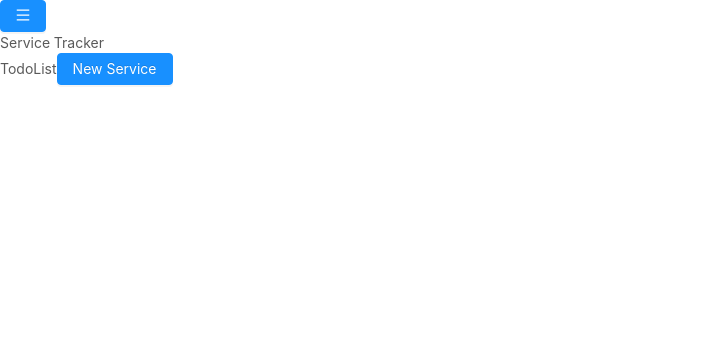
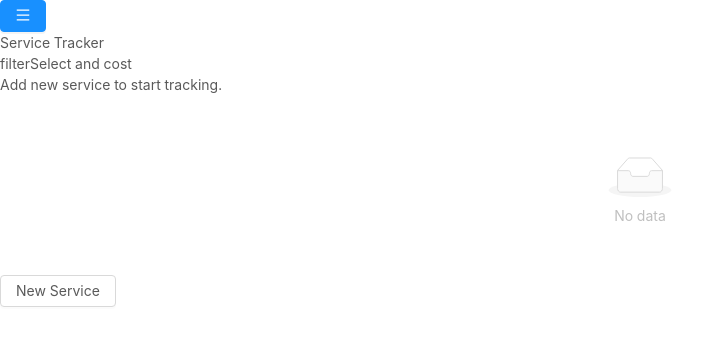
Before and after one commit to Tuna-Shih/maven-note, a Next.js app: page / in a window 1280 px wide. Shown: the top 346 px of the page, without its empty margins (0-728 px from the left). Built offline with nearby package versions, Linux system fonts and the light colour scheme.

Commit message:
(feat) ServiceList (#11)
* feat: ServiceList

* feat: use same component

* feat: initial value

* feat: remove  setFieldsValue and use initialvalue

* feat: improve

* feat: improve

* feat: pass props and split component

* refactor: improve

```diff
--- a/src/components/Home.js
+++ b/src/components/Home.js
@@ -2,6 +2,7 @@ import React from 'react';
 
 import Header from './Header';
 import Service from './Service';
+import ServiceList from './ServiceList';
 import { ServicesProvider } from './Services';
 import styles from './styles/Home.less';
 
@@ -11,7 +12,7 @@ const Home = () => (
     <div className={styles.root}>
       <Header />
       <div className={styles.header}>Service Tracker</div>
-      TodoList
+      <ServiceList />
       <Service />
     </div>
   </ServicesProvider>
--- a/src/components/Service.js
+++ b/src/components/Service.js
@@ -1,6 +1,7 @@
 import React, { useState } from 'react';
 import { Drawer, Form, Button, Input, Select, InputNumber } from 'antd';
 import isURL from 'validator/lib/isURL';
+import { EditOutlined } from '@ant-design/icons';
 
 import UploadIcon from './UploadIcon';
 import ServiceCategory from './ServiceCategory';
@@ -11,7 +12,7 @@ const { Option } = Select;
 const { Item: FormItem } = Form;
 
 /** @react Service component */
-const Service = () => {
+const Service = ({ isEdit, ...props }) => {
   const [visible, setVisible] = useState(false);
   const [form] = Form.useForm();
   const onFinish = useOnFinish(form, setVisible);
@@ -19,13 +20,12 @@ const Service = () => {
   return (
     <>
       <Button
-        className={styles.newService}
+        className={isEdit ? '' : styles.newService}
         onClick={() => {
           setVisible(true);
         }}
-        type="primary"
       >
-        New Service
+        {isEdit ? <EditOutlined /> : 'New Service'}
       </Button>
 
       <Drawer
@@ -35,10 +35,11 @@ const Service = () => {
           form.resetFields();
         }}
         visible={visible}
-        title="Add Service"
+        title={isEdit ? 'Edit Service' : 'Add Service'}
         width="100%"
       >
         <Form
+          {...props}
           onFinish={onFinish}
           form={form}
           layout="vertical"
@@ -102,12 +103,15 @@ const Service = () => {
             </Select>
           </FormItem>
 
+          <FormItem name="id" hidden />
+
           <Button className={styles.addService} htmlType="submit">
-            Add Service
+            {isEdit ? 'Save' : 'Add Service'}
           </Button>
         </Form>
       </Drawer>
     </>
   );
 };
+
 export default React.memo(Service);
--- /dev/null
+++ b/src/components/ServiceDelete.js
@@ -0,0 +1,57 @@
+import React, { useState, useContext } from 'react';
+import { Button, Drawer } from 'antd';
+import { DeleteOutlined } from '@ant-design/icons';
+
+import ServiceContext from './Services';
+import styles from './styles/ServiceDelete.less';
+
+/** @react ServiceDelete component */
+const ServiceDelete = ({ id }) => {
+  const { remove } = useContext(ServiceContext);
+  const [deleteVisible, setDeleteVisible] = useState(false);
+
+  return (
+    <>
+      <Button
+        onClick={() => {
+          setDeleteVisible(true);
+        }}
+      >
+        <DeleteOutlined />
+      </Button>
+
+      <Drawer
+        className={styles.deleteDrawer}
+        footer={
+          <>
+            <Button
+              onClick={() => {
+                setDeleteVisible(false);
+              }}
+              type="primary"
+            >
+              Cancel
+            </Button>
+
+            <Button
+              onClick={() => {
+                setDeleteVisible(false);
+                remove(id);
+              }}
+            >
+              Delete
+            </Button>
+          </>
+        }
+        closable={false}
+        visible={deleteVisible}
+        title="Delete Service"
+        placement="bottom"
+      >
+        Are you sure you want to delete this service?
+      </Drawer>
+    </>
+  );
+};
+
+export default React.memo(ServiceDelete);
--- /dev/null
+++ b/src/components/ServiceList.js
@@ -0,0 +1,52 @@
+import React, { useContext } from 'react';
+import { List, Avatar } from 'antd';
+import { FormOutlined } from '@ant-design/icons';
+
+import ServiceContext from './Services';
+import Service from './Service';
+import ServiceDelete from './ServiceDelete';
+import styles from './styles/ServiceList.less';
+
+const { Item: ListItem } = List;
+
+/** @react ServiceList component */
+const ServiceList = () => {
+  const { services } = useContext(ServiceContext);
+
+  return (
+    <>
+      filterSelect and cost
+      <p className={styles.messege}>
+        {services.length ? null : `Add new service to start tracking.`}
+      </p>
+      <List
+        className={styles.list}
+        renderItem={service => (
+          <ListItem
+            actions={[
+              <a href={service.serviceUrl}>
+                <FormOutlined />
+              </a>,
+
+              <Service initialValues={service} isEdit />,
+
+              <ServiceDelete id={service.id} />,
+            ]}
+          >
+            <ListItem.Meta
+              avatar={
+                <Avatar src={service.iconURL} shape="square" size="large" />
+              }
+              title={service.serviceName}
+              description={service.serviceCategory}
+            />
+          </ListItem>
+        )}
+        dataSource={services}
+        itemLayout="horizontal"
+      />
+    </>
+  );
+};
+
+export default React.memo(ServiceList);
--- a/src/components/Services.js
+++ b/src/components/Services.js
@@ -22,9 +22,23 @@ const Provider = ({ children }) => {
           [services],
         ),
 
-        remove: emptyFunction,
+        remove: useCallback(
+          id => {
+            setServices(services.filter(service => service.id !== id));
+          },
+          [services],
+        ),
 
-        edit: emptyFunction,
+        edit: useCallback(
+          (id, data) => {
+            setServices(
+              services.map(service =>
+                service.id === id ? { ...data, id } : service,
+              ),
+            );
+          },
+          [services],
+        ),
       }}
     >
       {children}
--- a/src/components/hooks/useOnFinish.js
+++ b/src/components/hooks/useOnFinish.js
@@ -3,14 +3,19 @@ import { useCallback, useContext } from 'react';
 import ServiceContext from '../Services';
 
 export default (form, setVisible) => {
-  const { add } = useContext(ServiceContext);
+  const { add, edit } = useContext(ServiceContext);
 
   return useCallback(
-    data => {
-      add(data);
+    ({ id, ...data }) => {
+      if (!id) {
+        add(data);
+      } else {
+        edit(id, data);
+      }
+
       form.resetFields();
       setVisible(false);
     },
-    [add, form, setVisible],
+    [add, edit, form, setVisible],
   );
 };
--- a/src/components/styles/Service.less
+++ b/src/components/styles/Service.less
@@ -83,3 +83,7 @@
     width: 100%;
   }
 }
+
+:global(.ant-row.ant-form-item.ant-form-item-hidden) {
+  display: none;
+}
--- /dev/null
+++ b/src/components/styles/ServiceDelete.less
@@ -0,0 +1,18 @@
+.deleteDrawer {
+  font-family: OpenSans;
+
+  :global(.ant-drawer-content-wrapper) {
+    height: 35% !important;
+    padding: 12px;
+    box-shadow: none !important;
+  }
+
+  :global(.ant-drawer-header) {
+    border: 0px;
+  }
+
+  :global(.ant-drawer-footer) {
+    text-align: right;
+    border: 0px;
+  }
+}
--- /dev/null
+++ b/src/components/styles/ServiceList.less
@@ -0,0 +1,29 @@
+.messege {
+  text-align: center;
+  color: #cccccc;
+  margin: 16px 0px 20px 0px;
+}
+
+.list {
+  margin: 0px 10px 0px 10px;
+
+  :global(.ant-list-empty-text) {
+    display: none;
+  }
+
+  :global(.ant-list-item-action) {
+    > li > a > span {
+      color: black;
+    }
+
+    button {
+      border: 0px;
+      padding: 0px 0px 0px 0px;
+      color: black;
+    }
+  }
+
+  :global(.ant-list-item-action-split) {
+    display: none;
+  }
+}
```
